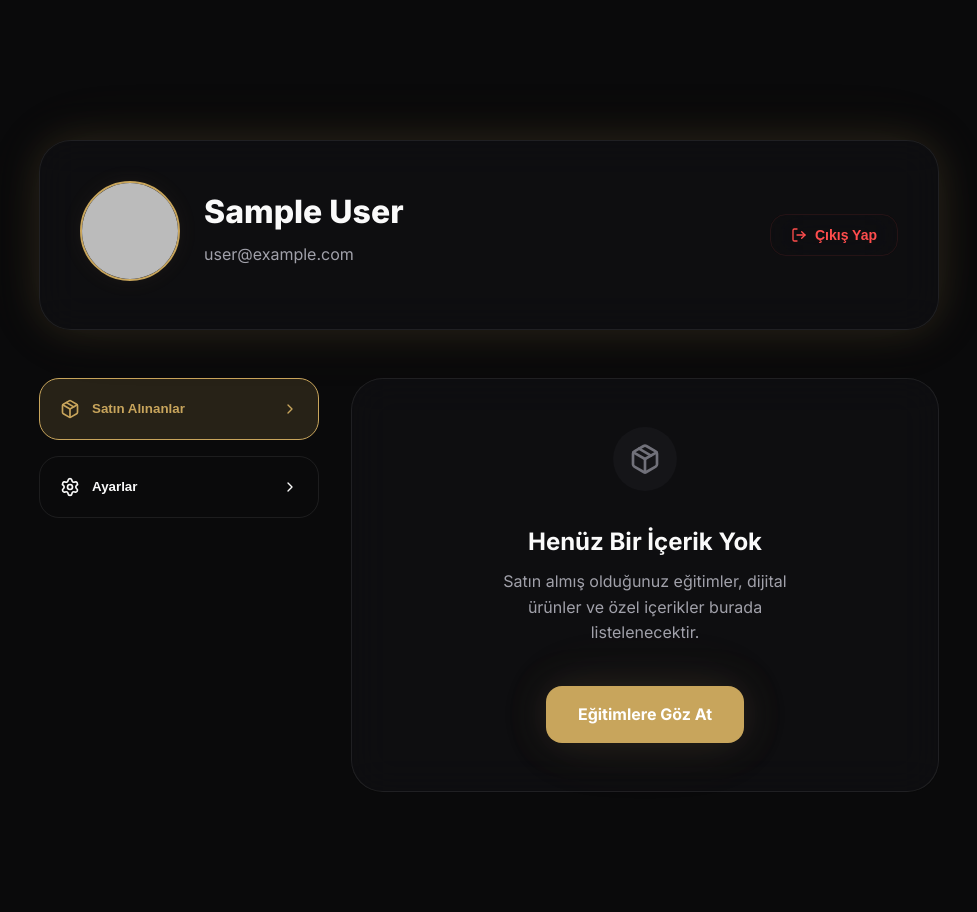
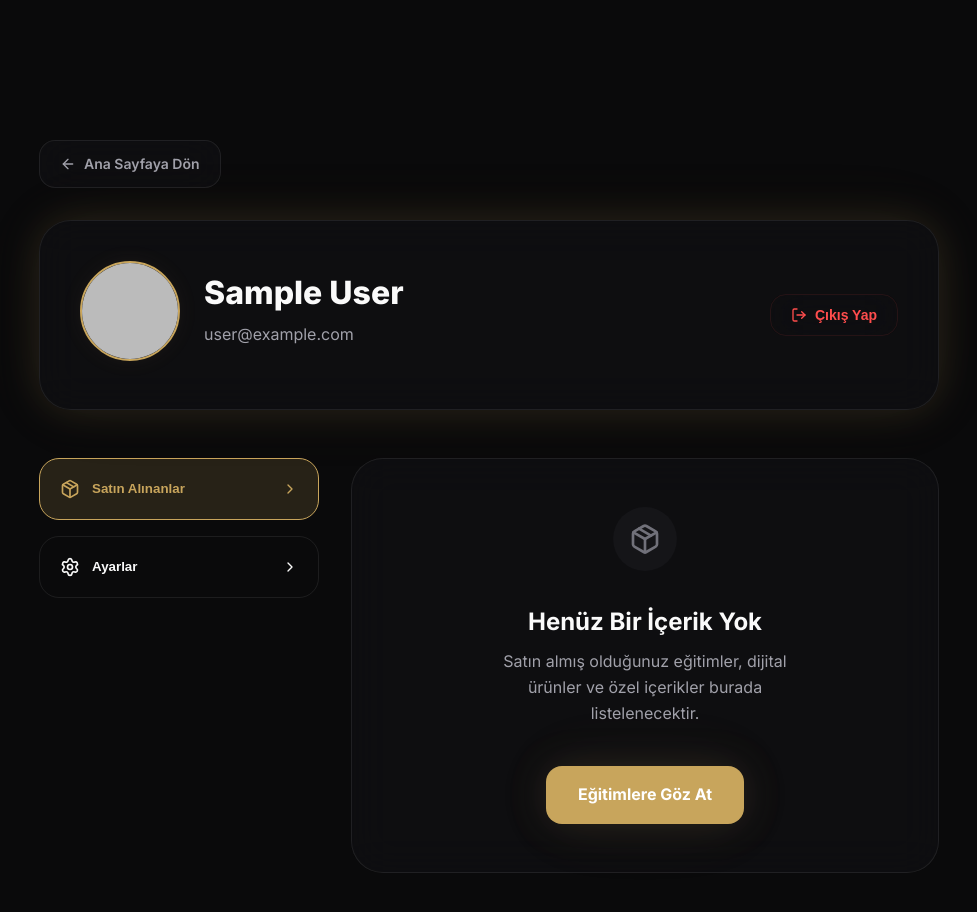
Before and after one commit to emregunes41/withnazligunes-website, a Next.js app: page /profil in a window 1280 px wide. Shown: the top 912 px of the page, without its empty margins (151-1128 px from the left). Before the commit the page ends 872 px from the top, so only its background shows below. Built offline with nearby package versions, Linux system fonts and the light colour scheme; no server answers; sample sign-in values are in the browser's storage.

Commit message:
feat: add back to home button in profile page

```diff
--- a/src/app/globals.css
+++ b/src/app/globals.css
@@ -1489,6 +1489,33 @@ body {
   padding-inline: 1.5rem;
 }
 
+.profile-nav-top {
+  margin-bottom: 2rem;
+  display: flex;
+  justify-content: flex-start;
+}
+
+.profile-back-link {
+  display: flex;
+  align-items: center;
+  gap: 0.5rem;
+  padding: 0.75rem 1.25rem;
+  border-radius: 1rem;
+  font-size: 0.875rem;
+  font-weight: 600;
+  color: var(--text-muted);
+  text-decoration: none;
+  transition: all 0.3s ease;
+  border: 1px solid var(--border);
+}
+
+.profile-back-link:hover {
+  background: rgba(255, 255, 255, 0.05);
+  color: var(--text);
+  border-color: var(--border-hover);
+  transform: translateX(-4px);
+}
+
 .profile-container {
   max-width: 900px !important;
   margin: 0 auto;
--- a/src/app/profil/page.js
+++ b/src/app/profil/page.js
@@ -2,7 +2,7 @@ import { useSession, signOut } from "next-auth/react";
 import { useRouter } from "next/navigation";
 import { useEffect, useState } from "react";
 import { motion, AnimatePresence } from "framer-motion";
-import { User, Package, Settings, LogOut, ChevronRight, Save, CheckCircle } from "lucide-react";
+import { User, Package, Settings, LogOut, ChevronRight, Save, CheckCircle, ArrowLeft, Home } from "lucide-react";
 import { updateUser } from "@/app/actions/update-user";
 
 export default function ProfilePage() {
@@ -58,6 +58,14 @@ export default function ProfilePage() {
   return (
     <div className="profile-page h-full">
       <div className="profile-container">
+        {/* Back Navigation */}
+        <div className="profile-nav-top">
+          <a href="/" className="profile-back-link glass">
+            <ArrowLeft size={16} />
+            <span>Ana Sayfaya Dön</span>
+          </a>
+        </div>
+
         {/* Header */}
         <div className="profile-header glass glow-gold">
           <div className="profile-avatar-wrapper">
```
